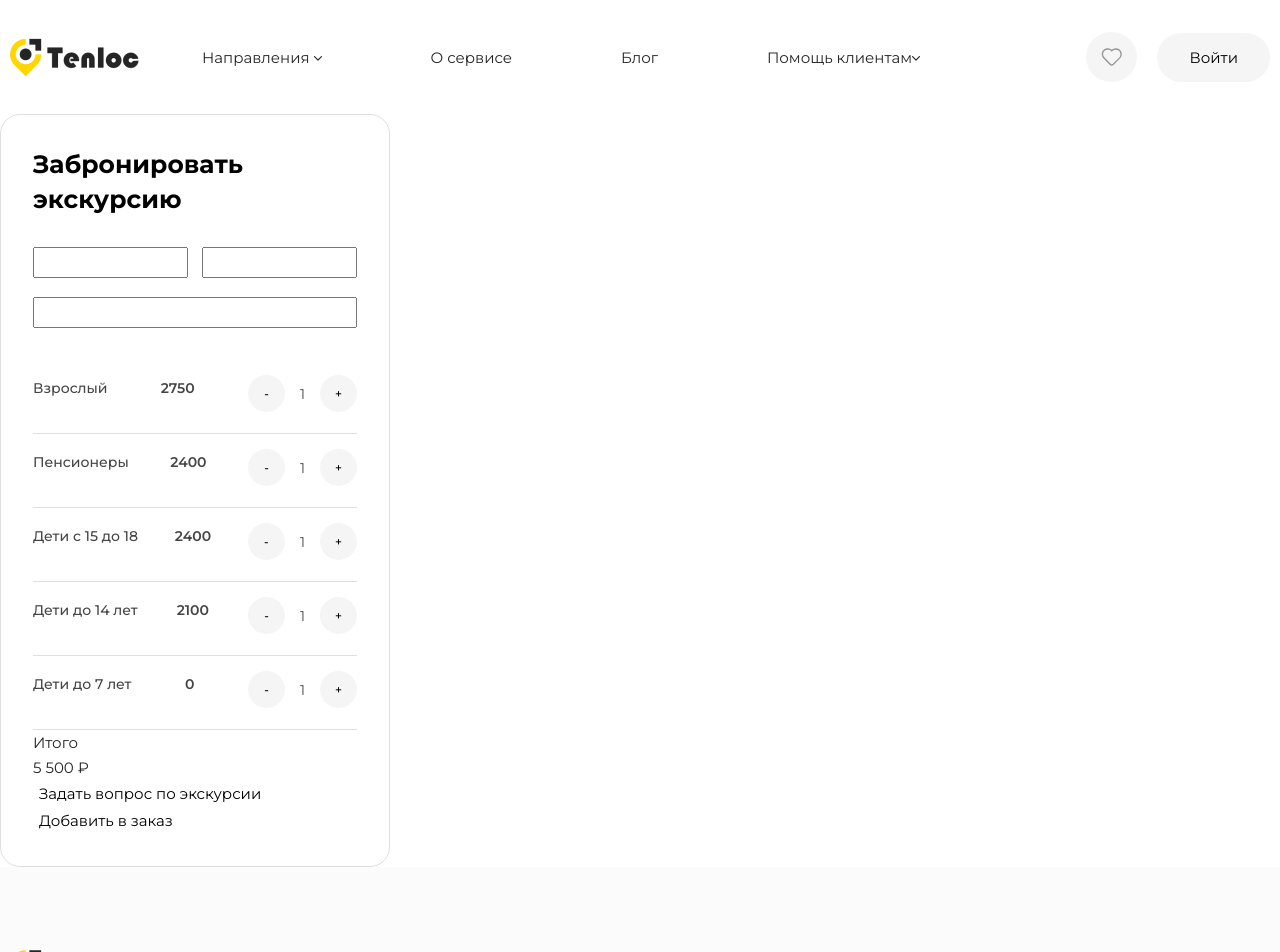
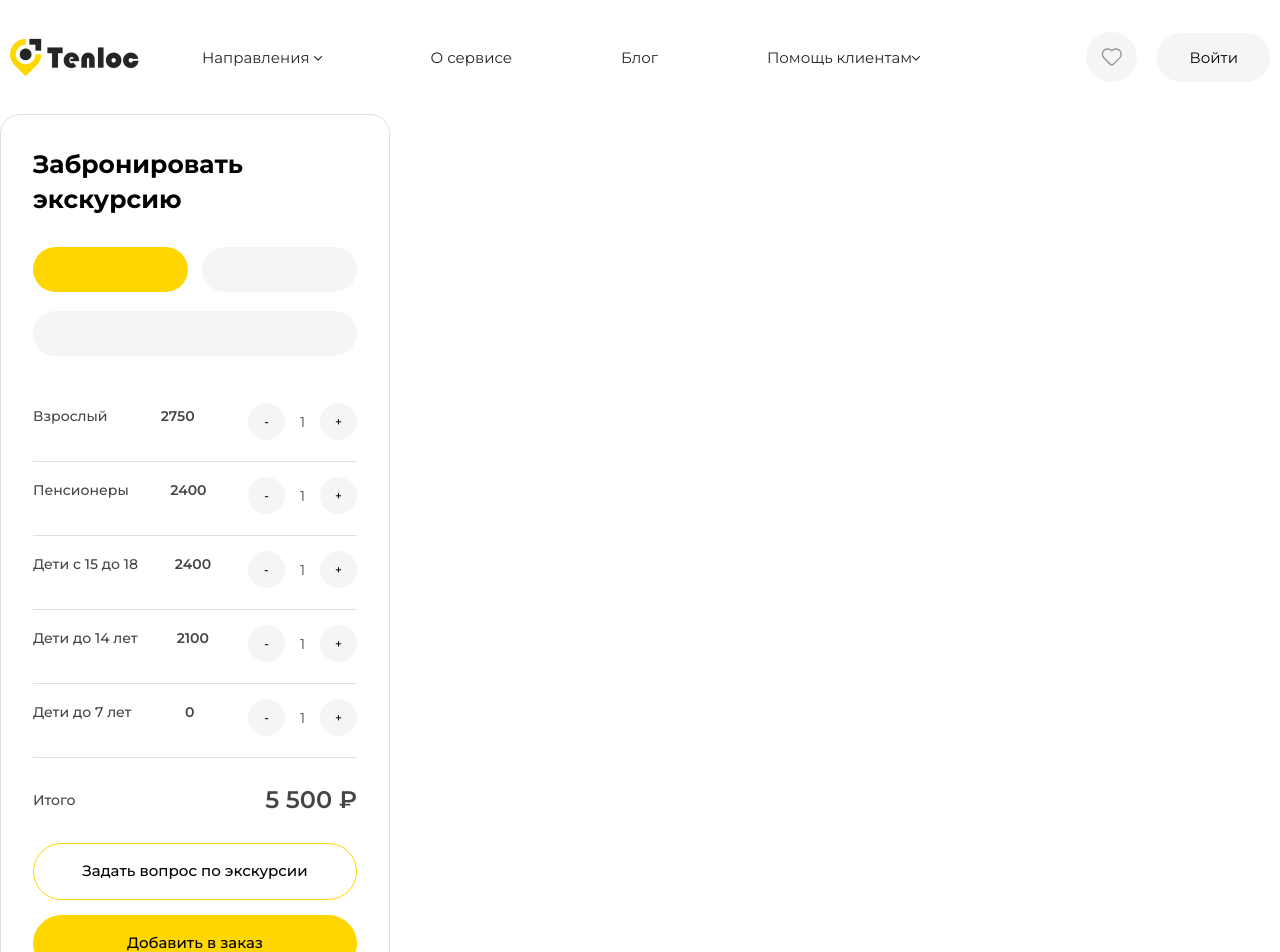
Before and after one commit to progdidi/tenloc, a React (Create React App) app: page / in a window 1280 px wide. Shown: the top 952 px of the page. Built offline with nearby package versions, Linux system fonts and the light colour scheme.

Commit message:
fix: fix booking component styles

```diff
--- a/src/components/excursionBooking/ExcursionBooking.js
+++ b/src/components/excursionBooking/ExcursionBooking.js
@@ -46,7 +46,7 @@ const ExcursionBooking = () => {
             <h4 className="booking__title">Забронировать экскурсию</h4>
 
             <div className="booking__inputs">
-                <input type="text" className="booking__input" />
+                <input type="text" className="booking__input active" />
                 <input type="text" className="booking__input" />
                 <input type="text" className="booking__input" />
             </div>
@@ -71,7 +71,7 @@ const ExcursionBooking = () => {
             </div>
 
             <button className="booking__btn">Задать вопрос по экскурсии</button>
-            <button className="booking__btn">Добавить в заказ</button>
+            <button className="booking__btn active">Добавить в заказ</button>
         </div>
      );
 }
--- a/src/components/excursionBooking/excursionBooking.scss
+++ b/src/components/excursionBooking/excursionBooking.scss
@@ -19,6 +19,13 @@
         grid-row-gap: 19px;
         .booking__input {
             width: 100%;
+            padding: 10px 23px;
+            border-radius: 1000px;
+            background: #F5F5F5;
+            border: none;
+            &.active {
+                background-color: var(--yellow-color);
+            }
             &:last-child {
                 grid-column: 1/3;
                 margin-bottom: 32px;
@@ -27,14 +34,42 @@
         }
     }
     &__details {
+        margin-bottom: 29px;
     }
     &__summary {
-        .booking__summary-title {
-        }
+        margin-bottom: 30px;
+        display: flex;
+        justify-content: space-between;
+        color: #454545;
+        font-size: 14px;
+        font-style: normal;
+        font-weight: 500;
+        line-height: 26px;
         .booking__summary-sum {
+            text-align: right;
+            font-size: 24px;
+            font-weight: 600;
         }
     }
 
     &__btn {
+        padding-top: 14px;
+        padding-bottom: 16px;
+        width: 100%;
+        color: #000;
+        font-size: 15px;
+        font-style: normal;
+        font-weight: 500;
+        line-height: 25px;
+        margin-bottom: 15px;
+        border-radius: 100px;
+        border: 1px solid var(--yellow-color);
+        background: #FFF;
+        &.active {
+            background-color: var(--yellow-color);
+        }
+        &:last-child {
+            margin-bottom: 0;
+        }
     }
 }
```
